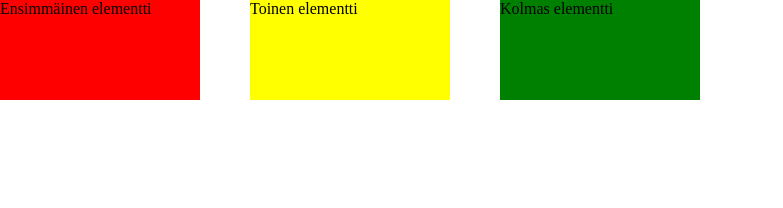
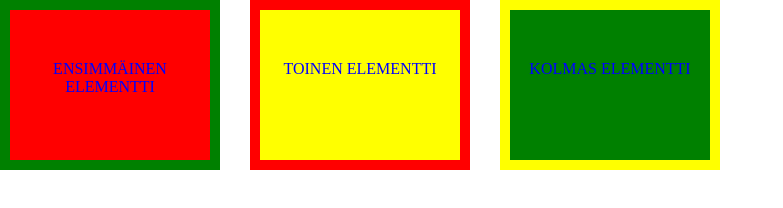
Before and after one commit to antmikkonen/Lapio-website, a plain HTML site: page position.html in a window 1280 px wide. Shown: the whole page, without its empty margins (0-783 px from the left). Drawn offline with Linux system fonts and the light colour scheme.

Commit message:
Osa 3. Kymmenes tehtävä

```diff
--- a/styles.css
+++ b/styles.css
@@ -8,6 +8,13 @@
     position: absolute;
     width: 200px;
     height: 100px;
+    color: blue;
+    text-transform: uppercase;
+    text-align: center;
+    border-style: solid;
+    border-width: 10px;
+    border-color: green;
+    padding: 50px 0 0 0;
 }
 
 .second-box-container {
@@ -16,6 +23,13 @@
     left: 250px;
     width: 200px;
     height: 100px;
+    color: blue;
+    text-transform: uppercase;
+    text-align: center;
+    border-style: solid;
+    border-width: 10px;
+    border-color: red;
+    padding: 50px 0 0 0;
 }
 
 .third-box-container {
@@ -24,4 +38,11 @@
     left: 500px;
     width: 200px;
     height: 100px;
+    color: blue;
+    text-transform: uppercase;
+    text-align: center;
+    border-style: solid;
+    border-width: 10px;
+    border-color: yellow;
+    padding: 50px 0 0 0;
 }
```
